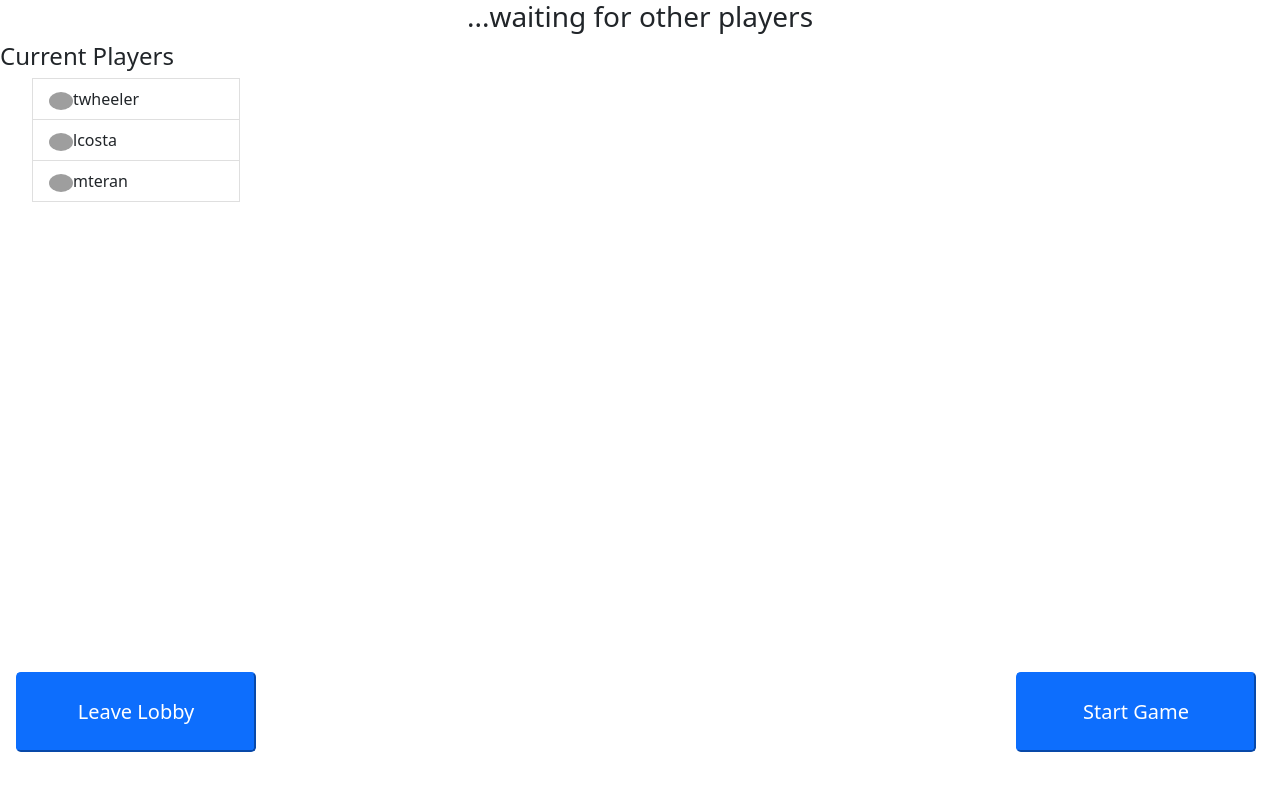
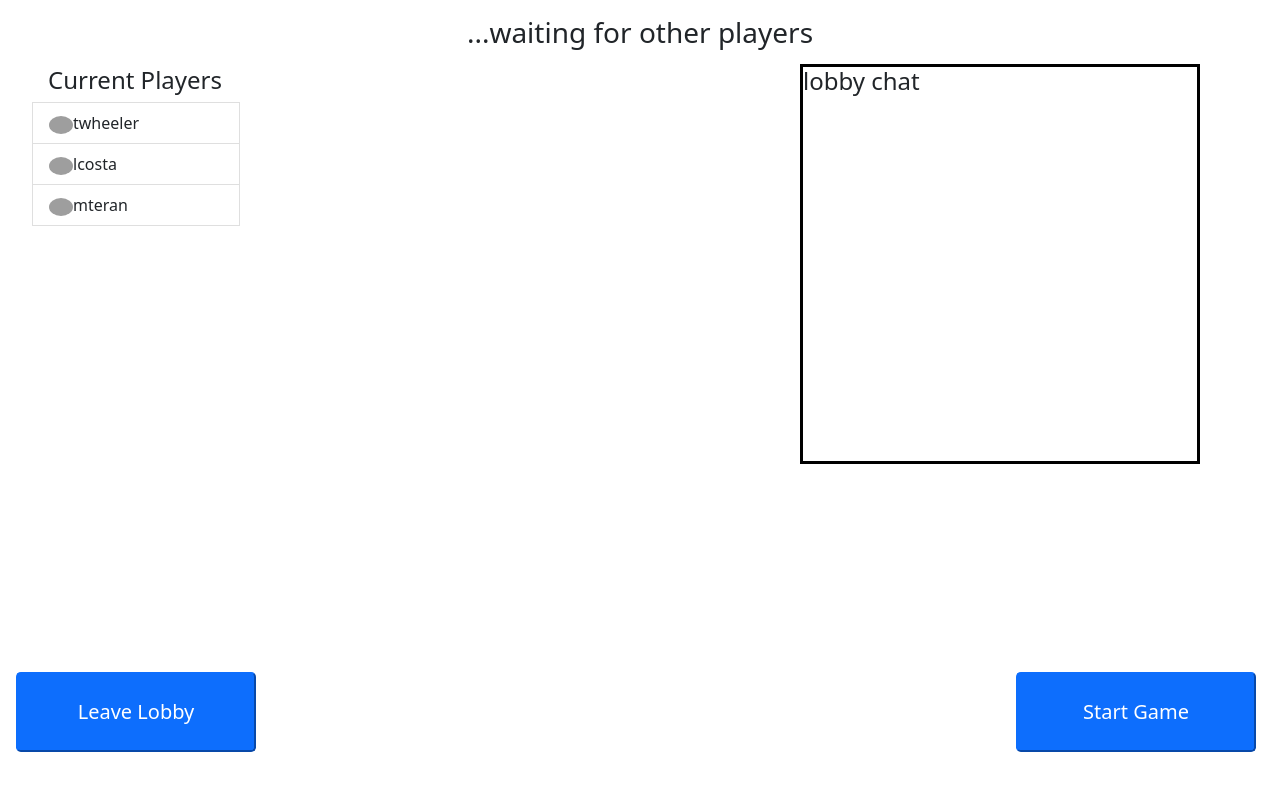
Before and after one commit to BlueOceanPacific/LoveLetter, a React app: page /#/lobby in a window 1280 px wide. Shown: the top 790 px of the page. Built offline with nearby package versions, Linux system fonts and the light colour scheme; grey boxes are pictures that could not be loaded; the HTML template or start-up script is replaced by a standard one.

Commit message:
adds more styling to lobby

```diff
--- a/client/src/components/Lobby/Lobby.jsx
+++ b/client/src/components/Lobby/Lobby.jsx
@@ -30,10 +30,13 @@ function Lobby() {
         <h3>...waiting for other players</h3>
       </div>
       <div className="lobby-player-list-container">
-        <h4>Current Players</h4>
+        <h4 className="lobby-player-list-title">Current Players</h4>
         <ul className="lobby-list-group">
           {populatePlayers()}
         </ul>
+      </div>
+      <div className="lobby-chat">
+        <h4>lobby chat</h4>
       </div>
       <button type="button" className="lobby-btn-leave btn-primary btn-lg">Leave Lobby</button>
       {createStartGameButton()}
--- a/client/src/components/Lobby/Lobby.scss
+++ b/client/src/components/Lobby/Lobby.scss
@@ -1,9 +1,11 @@
 .lobby-title-container {
   text-align: center;
+  margin: 1rem;
 }
 
 .lobby-list-group {
   width: 15rem;
+
 }
 
 .lobby-btn-leave {
@@ -27,3 +29,16 @@
   width: 1.5rem;
   border-radius: 50%;
 }
+
+.lobby-player-list-title {
+  margin-left: 3rem;
+}
+
+.lobby-chat {
+  border: solid black;
+  width: 25rem;
+  height: 25rem;
+  position: absolute;
+  right: 5rem;
+  top: 4rem;
+}
```
